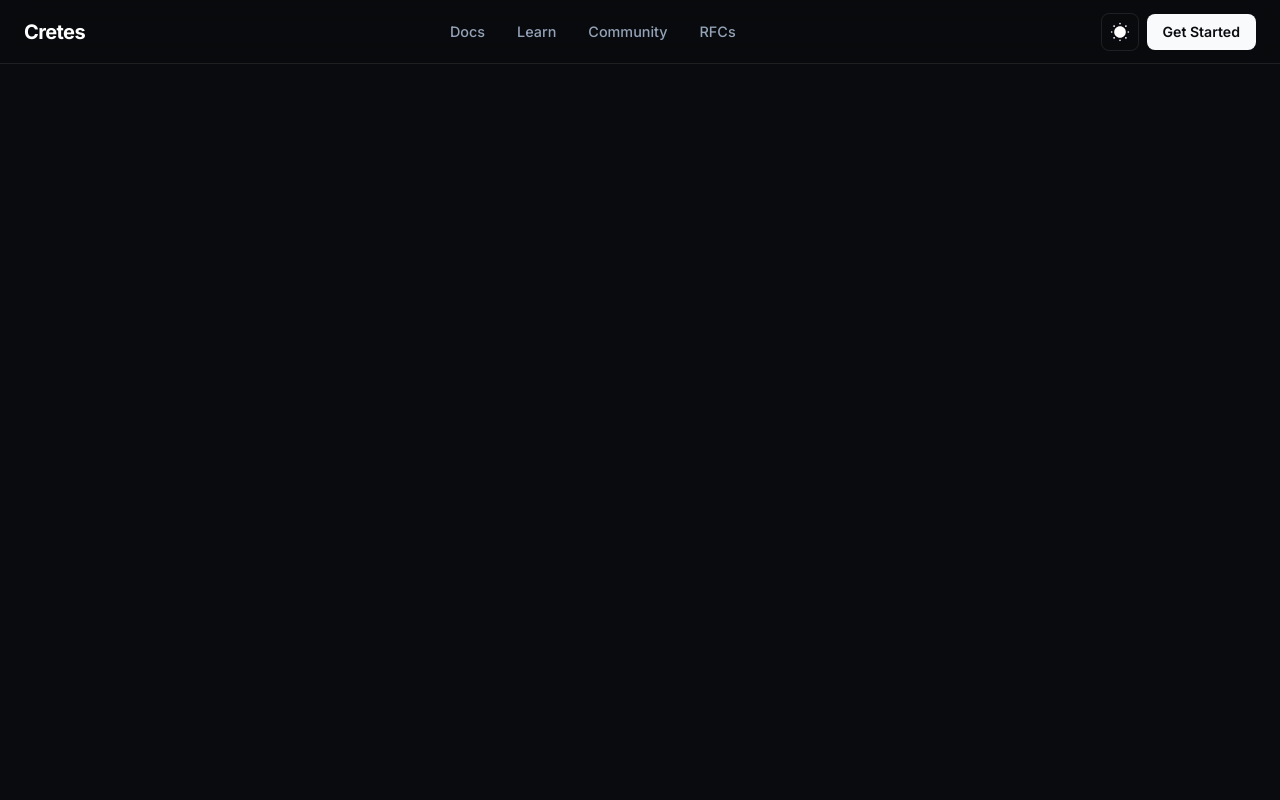
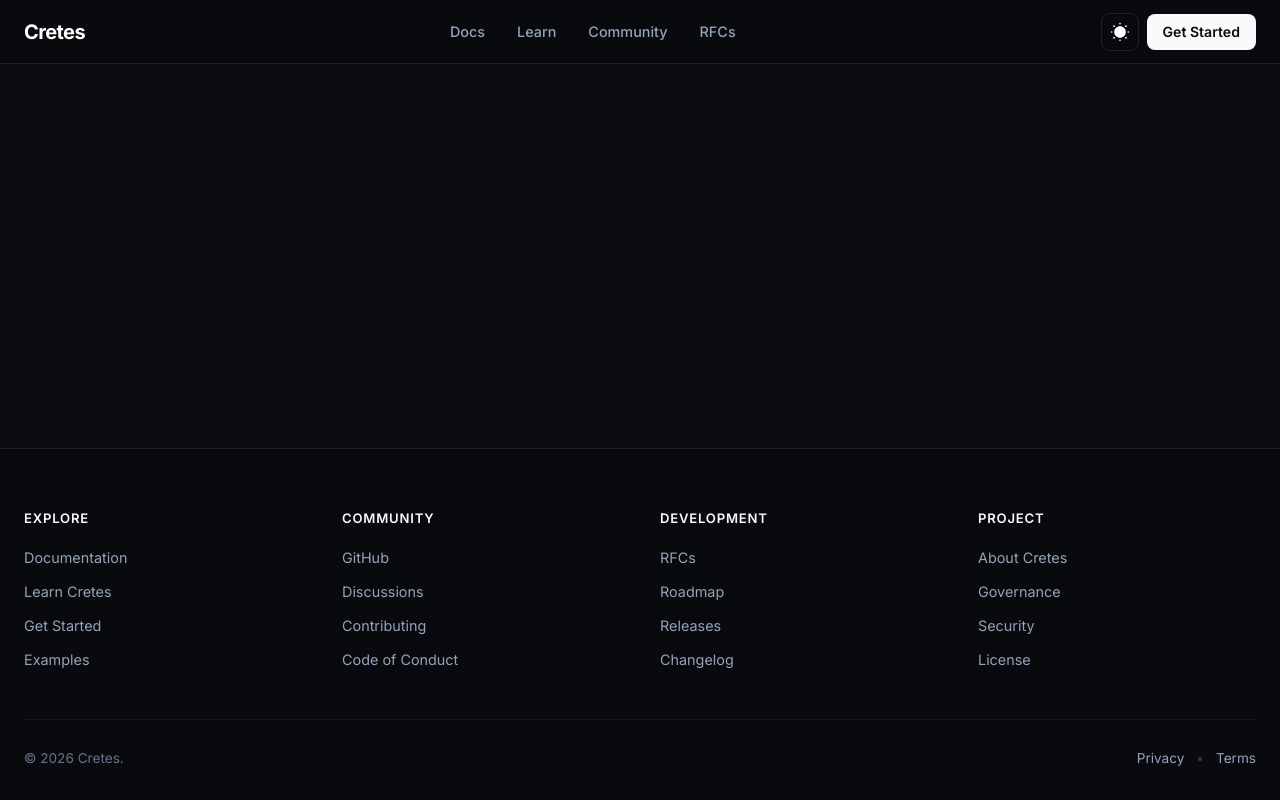
Before and after one commit to Cretes-lang/website, a website: page index.html in a window 1280 px wide. Drawn offline with Linux system fonts and the light colour scheme.

Commit message:
Add corporate minimalist footer with Explore, Community, Development, Project and legal links

```diff
--- a/css/main.css
+++ b/css/main.css
@@ -18,6 +18,12 @@ html, body {
   line-height: 1.5;
   transition: background-color var(--trans-smooth), color var(--trans-smooth);
   -webkit-font-smoothing: antialiased;
+  display: flex;
+  flex-direction: column;
+}
+
+.page-content {
+  flex: 1;
 }
 
 a {
@@ -387,3 +393,107 @@ button {
     display: flex;
   }
 }
+
+/* ==========================================================================
+   Minimalist & Professional Corporate Footer
+   ========================================================================== */
+.site-footer {
+  border-top: 1px solid var(--border-color);
+  background: var(--bg-header);
+  margin-top: auto;
+  padding: 60px 0 32px;
+  transition: background var(--trans-smooth), border-color var(--trans-smooth);
+}
+
+.footer-container {
+  max-width: 1280px;
+  margin: 0 auto;
+  padding: 0 24px;
+}
+
+.footer-columns {
+  display: grid;
+  grid-template-columns: repeat(4, 1fr);
+  gap: 40px;
+  padding-bottom: 48px;
+  border-bottom: 1px solid var(--border-subtle);
+}
+
+.footer-heading {
+  font-size: 0.82rem;
+  font-weight: 600;
+  letter-spacing: 0.06em;
+  text-transform: uppercase;
+  color: var(--text-primary);
+  margin-bottom: 16px;
+}
+
+.footer-links {
+  list-style: none;
+  display: flex;
+  flex-direction: column;
+  gap: 10px;
+}
+
+.footer-link {
+  font-size: 0.9rem;
+  color: var(--text-secondary);
+  transition: color var(--trans-fast);
+}
+
+.footer-link:hover {
+  color: var(--text-brand);
+}
+
+.footer-bottom {
+  display: flex;
+  align-items: center;
+  justify-content: space-between;
+  padding-top: 28px;
+  font-size: 0.85rem;
+  color: var(--text-muted);
+  flex-wrap: wrap;
+  gap: 16px;
+}
+
+.copyright {
+  color: var(--text-muted);
+}
+
+.footer-legal {
+  display: flex;
+  align-items: center;
+  gap: 12px;
+}
+
+.legal-link {
+  color: var(--text-secondary);
+  transition: color var(--trans-fast);
+}
+
+.legal-link:hover {
+  color: var(--text-brand);
+}
+
+.legal-sep {
+  opacity: 0.4;
+}
+
+@media (max-width: 820px) {
+  .footer-columns {
+    grid-template-columns: repeat(2, 1fr);
+    gap: 32px;
+  }
+}
+
+@media (max-width: 520px) {
+  .footer-columns {
+    grid-template-columns: 1fr;
+    gap: 28px;
+  }
+  .footer-bottom {
+    flex-direction: column;
+    align-items: flex-start;
+    gap: 12px;
+  }
+}
--- a/index.html
+++ b/index.html
@@ -109,6 +109,70 @@
     </div>
   </div>
 
+  <!-- Page Content Spacer -->
+  <main class="page-content"></main>
+
+  <!-- Minimal & Professional Corporate Footer -->
+  <footer class="site-footer">
+    <div class="footer-container">
+      <div class="footer-columns">
+        <!-- Explore -->
+        <div class="footer-column">
+          <h3 class="footer-heading">Explore</h3>
+          <ul class="footer-links">
+            <li><a href="https://github.com/Cretes-lang/spec" class="footer-link" target="_blank" rel="noopener">Documentation</a></li>
+            <li><a href="https://github.com/Cretes-lang/cretes" class="footer-link" target="_blank" rel="noopener">Learn Cretes</a></li>
+            <li><a href="https://github.com/Cretes-lang/cretes" class="footer-link" target="_blank" rel="noopener">Get Started</a></li>
+            <li><a href="https://github.com/Cretes-lang/cretes/tree/main/examples" class="footer-link" target="_blank" rel="noopener">Examples</a></li>
+          </ul>
+        </div>
+
+        <!-- Community -->
+        <div class="footer-column">
+          <h3 class="footer-heading">Community</h3>
+          <ul class="footer-links">
+            <li><a href="https://github.com/Cretes-lang" class="footer-link" target="_blank" rel="noopener">GitHub</a></li>
+            <li><a href="https://github.com/orgs/Cretes-lang/discussions" class="footer-link" target="_blank" rel="noopener">Discussions</a></li>
+            <li><a href="https://github.com/Cretes-lang/.github/blob/main/CONTRIBUTING.md" class="footer-link" target="_blank" rel="noopener">Contributing</a></li>
+            <li><a href="https://github.com/Cretes-lang/.github/blob/main/CODE_OF_CONDUCT.md" class="footer-link" target="_blank" rel="noopener">Code of Conduct</a></li>
+          </ul>
+        </div>
+
+        <!-- Development -->
+        <div class="footer-column">
+          <h3 class="footer-heading">Development</h3>
+          <ul class="footer-links">
+            <li><a href="https://github.com/Cretes-lang/rfcs" class="footer-link" target="_blank" rel="noopener">RFCs</a></li>
+            <li><a href="https://github.com/Cretes-lang" class="footer-link" target="_blank" rel="noopener">Roadmap</a></li>
+            <li><a href="https://github.com/Cretes-lang/cretes/releases" class="footer-link" target="_blank" rel="noopener">Releases</a></li>
+            <li><a href="https://github.com/Cretes-lang/cretes" class="footer-link" target="_blank" rel="noopener">Changelog</a></li>
+          </ul>
+        </div>
+
+        <!-- Project -->
+        <div class="footer-column">
+          <h3 class="footer-heading">Project</h3>
+          <ul class="footer-links">
+            <li><a href="https://github.com/Cretes-lang/cretes" class="footer-link" target="_blank" rel="noopener">About Cretes</a></li>
+            <li><a href="https://github.com/Cretes-lang/.github/blob/main/GOVERNANCE.md" class="footer-link" target="_blank" rel="noopener">Governance</a></li>
+            <li><a href="https://github.com/Cretes-lang/.github/blob/main/SECURITY.md" class="footer-link" target="_blank" rel="noopener">Security</a></li>
+            <li><a href="https://github.com/Cretes-lang/cretes/blob/main/LICENSE" class="footer-link" target="_blank" rel="noopener">License</a></li>
+          </ul>
+        </div>
+      </div>
+
+      <!-- Bottom Sub-Footer -->
+      <div class="footer-bottom">
+        <span class="copyright">&copy; 2026 Cretes.</span>
+        <div class="footer-legal">
+          <a href="#" class="legal-link">Privacy</a>
+          <span class="legal-sep">&bull;</span>
+          <a href="#" class="legal-link">Terms</a>
+        </div>
+      </div>
+    </div>
+  </footer>
+
   <script src="js/main.js"></script>
 </body>
 </html>
```
Also changed, not shown: README.md.
